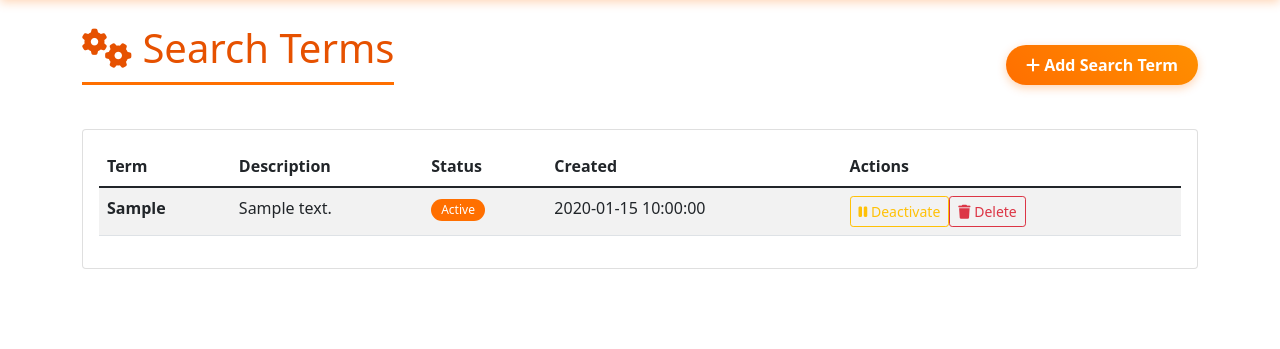
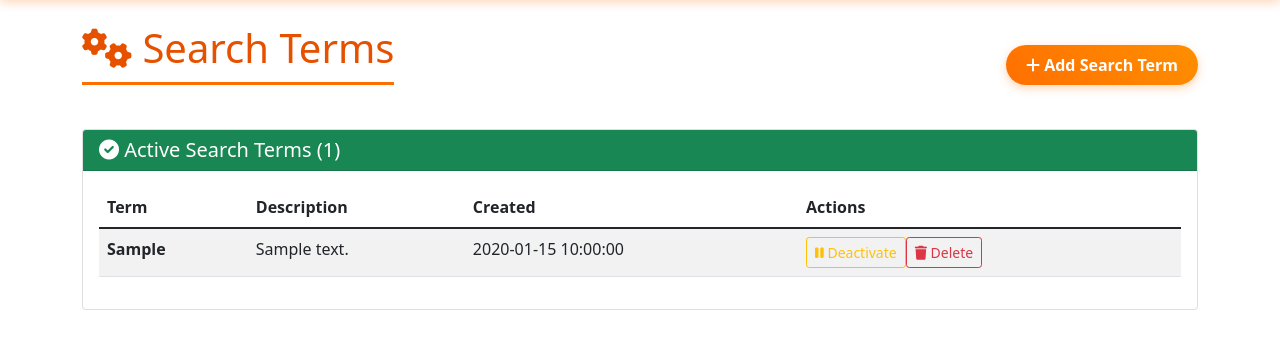
Before and after one commit to harinder83Aus/ozbargain-monitor, a Flask app: page /search-terms in a window 1280 px wide. Shown: the part 69-418 px from the top of the page. Run offline with Flask 3, Linux system fonts and the light colour scheme; tables that the repository leaves empty hold one stand-in row (values such as "Sample post").

Commit message:
Enhance search term management with proper deactivation/reactivation
- Show both active and deactivated search terms in separate sections
- Allow reactivation of deactivated terms without losing history
- Provide clear visual distinction between active/inactive states
- Maintain purge functionality only when deactivating (not reactivating)

🤖 Generated with [Claude Code](https://claude.ai/code)

Co-Authored-By: Claude <noreply@anthropic.com>

```diff
--- a/web/app.py
+++ b/web/app.py
@@ -76,7 +76,7 @@ def deals():
 def search_terms():
     """Search terms management page"""
     try:
-        search_terms = db_manager.get_search_terms()
+        search_terms = db_manager.get_search_terms(include_inactive=True)
         return render_template('search_terms.html', search_terms=search_terms)
     except Exception as e:
         logger.error(f"Error loading search terms page: {e}")
@@ -109,14 +109,15 @@ def toggle_search_term(term_id):
     try:
         is_active = request.form.get('is_active') == 'true'
 
-        # Count existing matches before disabling
         if not is_active:
+            # Deactivating - purge existing matches
             purged_count = db_manager.purge_search_matches(term_id)
             db_manager.update_search_term(term_id, is_active=is_active)
             flash(f'Search term deactivated and {purged_count} matched deals purged', 'success')
         else:
+            # Reactivating - just update status, don't purge anything
             db_manager.update_search_term(term_id, is_active=is_active)
-            flash('Search term activated successfully', 'success')
+            flash('Search term reactivated successfully - new deals will be matched going forward', 'success')
 
     except Exception as e:
         logger.error(f"Error toggling search term: {e}")
--- a/web/templates/search_terms.html
+++ b/web/templates/search_terms.html
@@ -13,7 +13,15 @@
         </div>
 
         {% if search_terms %}
-            <div class="card">
+            {% set active_terms = search_terms | selectattr("is_active") | list %}
+            {% set inactive_terms = search_terms | rejectattr("is_active") | list %}
+
+            <!-- Active Search Terms -->
+            {% if active_terms %}
+            <div class="card mb-4">
+                <div class="card-header bg-success text-white">
+                    <h5 class="mb-0"><i class="fas fa-check-circle"></i> Active Search Terms ({{ active_terms|length }})</h5>
+                </div>
                 <div class="card-body">
                     <div class="table-responsive">
                         <table class="table table-striped">
@@ -21,13 +29,12 @@
                                 <tr>
                                     <th>Term</th>
                                     <th>Description</th>
-                                    <th>Status</th>
                                     <th>Created</th>
                                     <th>Actions</th>
                                 </tr>
                             </thead>
                             <tbody>
-                                {% for term in search_terms %}
+                                {% for term in active_terms %}
                                 <tr>
                                     <td>
                                         <strong>{{ term.term }}</strong>
@@ -36,22 +43,14 @@
                                         {{ term.description or '-' }}
                                     </td>
                                     <td>
-                                        {% if term.is_active %}
-                                            <span class="badge badge-ozbargain">Active</span>
-                                        {% else %}
-                                            <span class="badge badge-store">Inactive</span>
-                                        {% endif %}
-                                    </td>
-                                    <td>
                                         {{ term.created_at|datetime }}
                                     </td>
                                     <td>
                                         <div class="btn-group" role="group">
                                             <form method="POST" action="{{ url_for('toggle_search_term', term_id=term.id) }}" class="d-inline">
-                                                <input type="hidden" name="is_active" value="{{ 'false' if term.is_active else 'true' }}">
-                                                <button type="submit" class="btn btn-sm btn-outline-{{ 'warning' if term.is_active else 'success' }}">
-                                                    <i class="fas fa-{{ 'pause' if term.is_active else 'play' }}"></i>
-                                                    {{ 'Deactivate' if term.is_active else 'Activate' }}
+                                                <input type="hidden" name="is_active" value="false">
+                                                <button type="submit" class="btn btn-sm btn-outline-warning">
+                                                    <i class="fas fa-pause"></i> Deactivate
                                                 </button>
                                             </form>
                                             <form method="POST" action="{{ url_for('delete_search_term', term_id=term.id) }}"
@@ -69,6 +68,64 @@
                     </div>
                 </div>
             </div>
+            {% endif %}
+
+            <!-- Deactivated Search Terms -->
+            {% if inactive_terms %}
+            <div class="card">
+                <div class="card-header bg-warning text-dark">
+                    <h5 class="mb-0"><i class="fas fa-pause-circle"></i> Deactivated Search Terms ({{ inactive_terms|length }})</h5>
+                </div>
+                <div class="card-body">
+                    <div class="alert alert-info">
+                        <i class="fas fa-info-circle"></i> These search terms are deactivated and won't match new deals. You can reactivate them at any time.
+                    </div>
+                    <div class="table-responsive">
+                        <table class="table table-striped">
+                            <thead>
+                                <tr>
+                                    <th>Term</th>
+                                    <th>Description</th>
+                                    <th>Created</th>
+                                    <th>Actions</th>
+                                </tr>
+                            </thead>
+                            <tbody>
+                                {% for term in inactive_terms %}
+                                <tr class="table-secondary">
+                                    <td>
+                                        <strong class="text-muted">{{ term.term }}</strong>
+                                    </td>
+                                    <td class="text-muted">
+                                        {{ term.description or '-' }}
+                                    </td>
+                                    <td class="text-muted">
+                                        {{ term.created_at|datetime }}
+                                    </td>
+                                    <td>
+                                        <div class="btn-group" role="group">
+                                            <form method="POST" action="{{ url_for('toggle_search_term', term_id=term.id) }}" class="d-inline">
+                                                <input type="hidden" name="is_active" value="true">
+                                                <button type="submit" class="btn btn-sm btn-outline-success">
+                                                    <i class="fas fa-play"></i> Reactivate
+                                                </button>
+                                            </form>
+                                            <form method="POST" action="{{ url_for('delete_search_term', term_id=term.id) }}"
+                                                  class="d-inline" onsubmit="return confirm('Are you sure you want to permanently delete this search term?');">
+                                                <button type="submit" class="btn btn-sm btn-outline-danger">
+                                                    <i class="fas fa-trash"></i> Delete
+                                                </button>
+                                            </form>
+                                        </div>
+                                    </td>
+                                </tr>
+                                {% endfor %}
+                            </tbody>
+                        </table>
+                    </div>
+                </div>
+            </div>
+            {% endif %}
         {% else %}
             <div class="text-center">
                 <div class="card">
```
Also changed, not shown: shared/database.py (+5 -2 lines).
